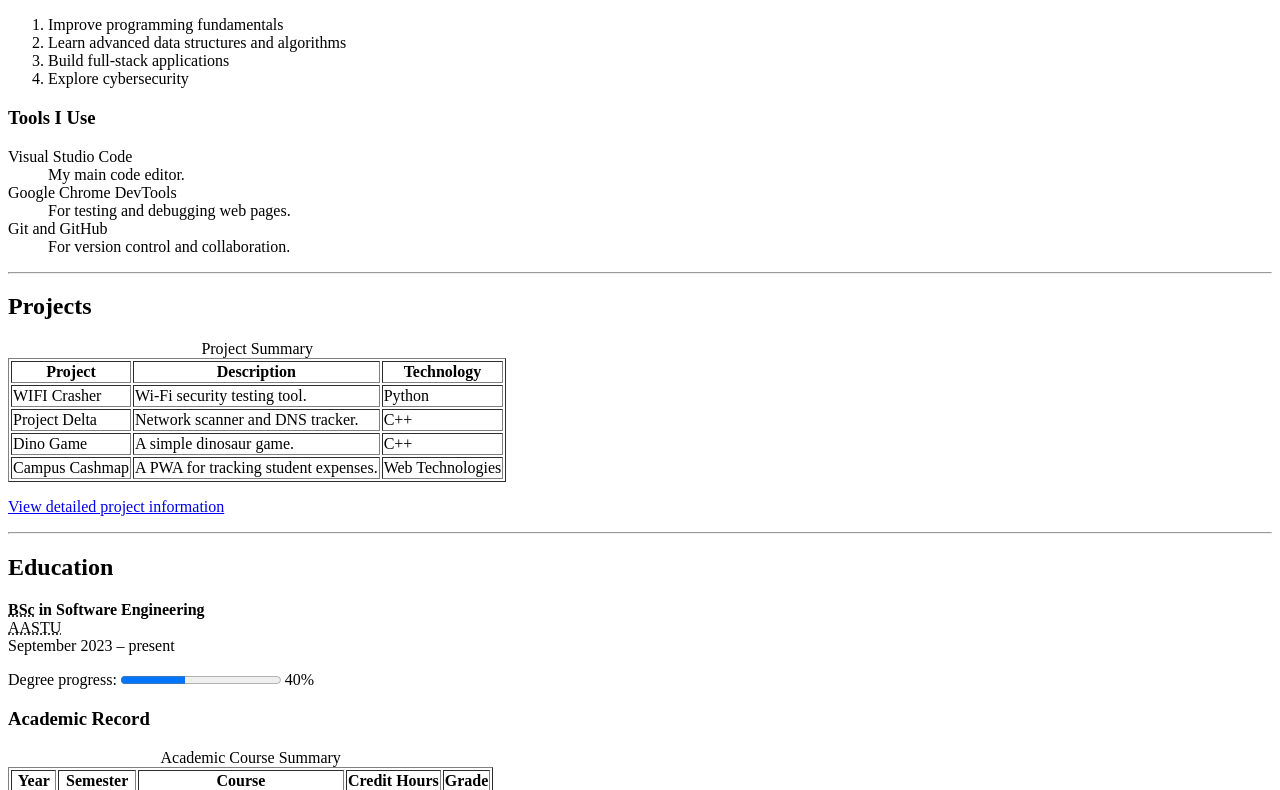
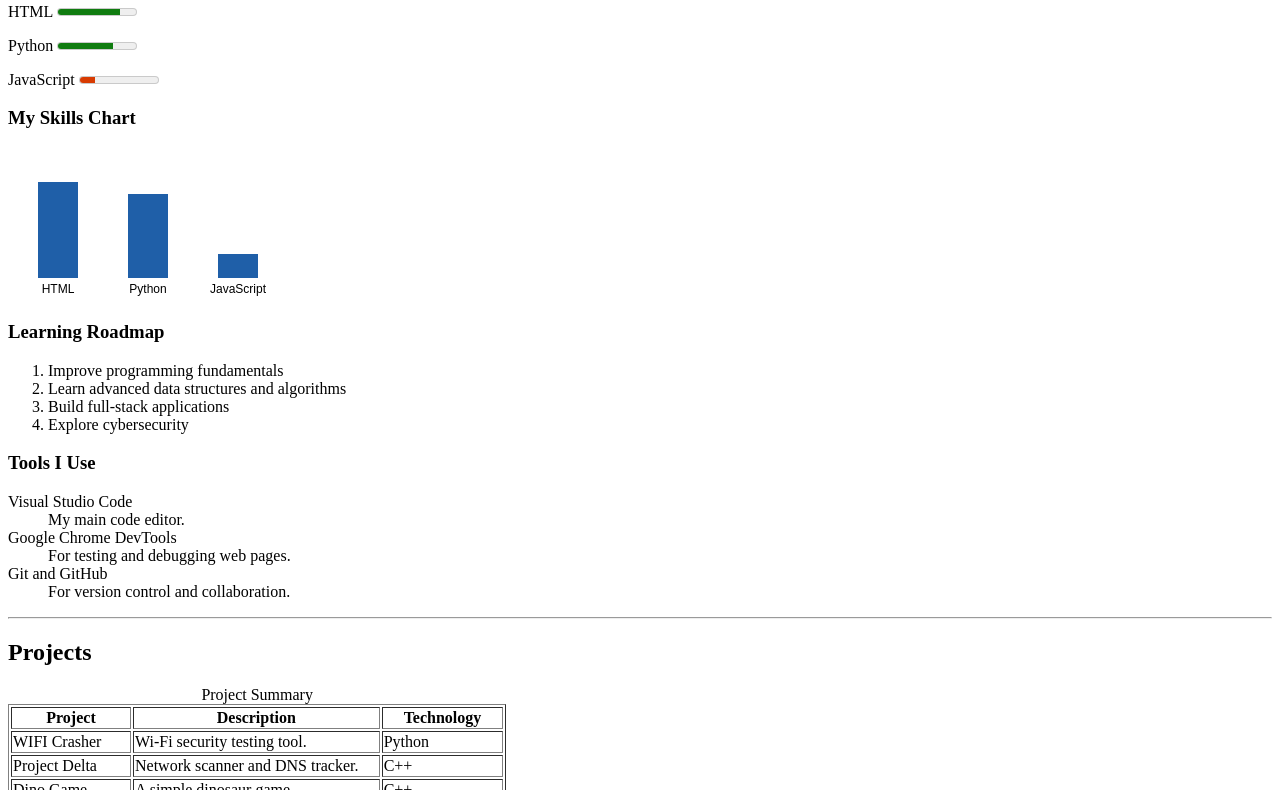
Before and after one commit to squidward404/dummy-portfolio, a plain HTML site: page index.html in a window 1280 px wide. Shown: the part 1823-2613 px from the top of the page. Drawn offline with Linux system fonts and the light colour scheme.

Commit message:
Complete Lab 14: create personal logo and skills chart using canvas

```diff
--- a/index.html
+++ b/index.html
@@ -11,6 +11,7 @@
 </head>
 <body>
 <header>
+<canvas id="logo" width="120" height="120">Befikir Shimelis logo</canvas>
 <h1>Befikir Shimelis</h1>
 <p>Software Engineering student and full-stack web developer.</p>
 <button type="button" onclick="document.getElementById('hireDialog').showModal()">Hire me</button>
@@ -82,6 +83,8 @@ Your browser does not support the audio element.
 <p><label for="lvl-html">HTML</label> <meter id="lvl-html" value="0.8" min="0" max="1">80%</meter></p>
 <p><label for="lvl-python">Python</label> <meter id="lvl-python" value="0.7" min="0" max="1">70%</meter></p>
 <p><label for="lvl-js">JavaScript</label> <meter id="lvl-js" value="0.2" min="0" max="1" low="0.3" high="0.7" optimum="1">20%</meter></p>
+<h3>My Skills Chart</h3>
+<canvas id="skillsChart" width="300" height="150">A chart showing my skill levels.</canvas>
 <h3>Learning Roadmap</h3>
 <ol>
 <li>Improve programming fundamentals</li>
@@ -230,5 +233,33 @@ Your browser does not support the audio element.
 <p>Last updated: <time datetime="2026-11-05">5 November 2026</time></p>
 <a href="#top">Back to Top</a>
 </footer>
+<script>
+const canvas = document.getElementById('logo');
+const ctx = canvas.getContext('2d');
+ctx.fillStyle = "#1f5fa8";
+ctx.fillRect(0, 0, 120, 120);
+ctx.beginPath();
+ctx.arc(60, 60, 45, 0, 2 * Math.PI);
+ctx.fillStyle = "white";
+ctx.fill();
+ctx.fillStyle = "#1f5fa8";
+ctx.font = "bold 36px Arial";
+ctx.textAlign = "center";
+ctx.textBaseline = "middle";
+ctx.fillText("BS", 60, 62);
+
+const chart = document.getElementById('skillsChart');
+const chartCtx = chart.getContext('2d');
+chartCtx.fillStyle = "#1f5fa8";
+chartCtx.fillRect(30, 34, 40, 96);
+chartCtx.fillRect(120, 46, 40, 84);
+chartCtx.fillRect(210, 106, 40, 24);
+chartCtx.fillStyle = "black";
+chartCtx.font = "12px Arial";
+chartCtx.textAlign = "center";
+chartCtx.fillText("HTML", 50, 145);
+chartCtx.fillText("Python", 140, 145);
+chartCtx.fillText("JavaScript", 230, 145);
+</script>
 </body>
 </html>
```
